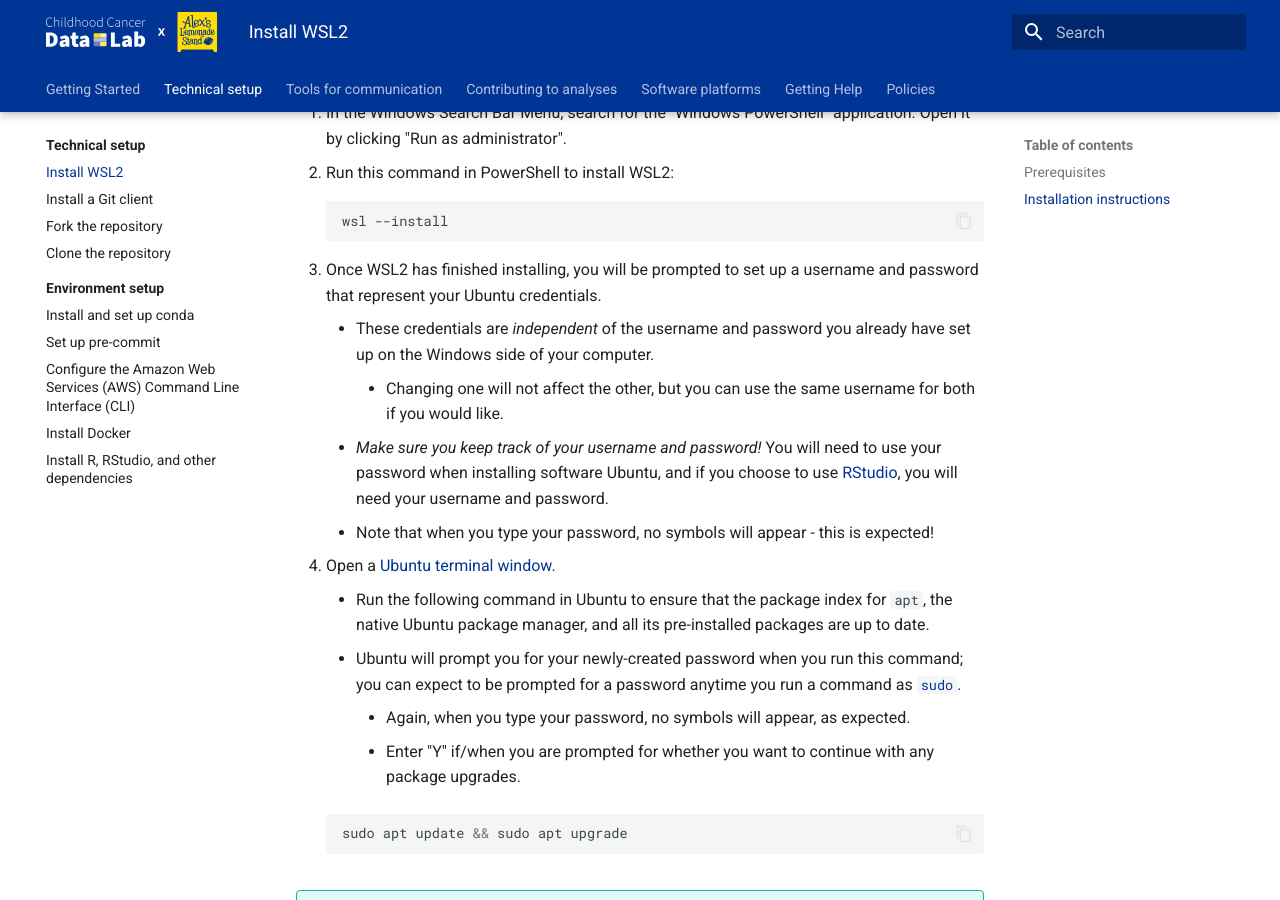
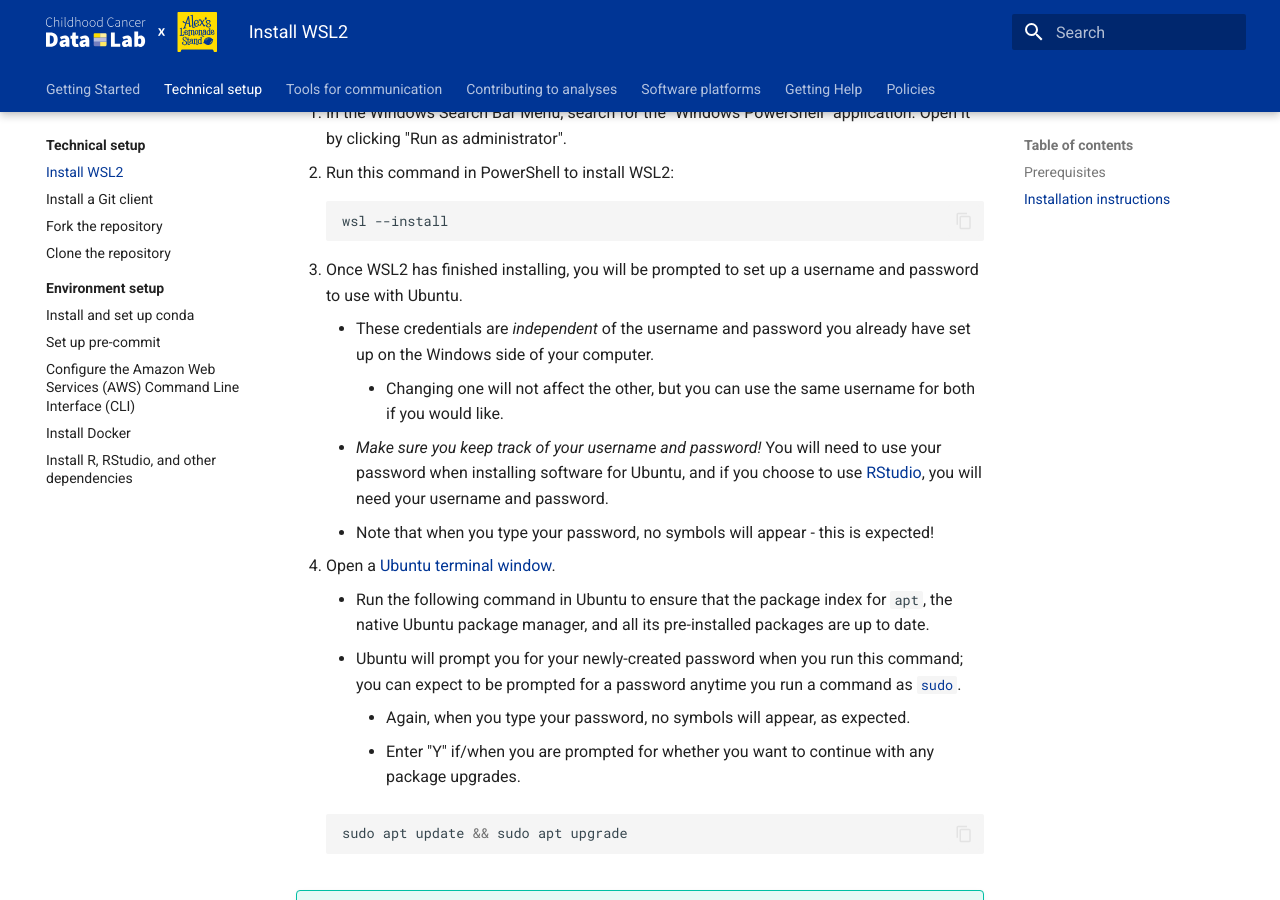
Before and after one commit to AlexsLemonade/OpenScPCA-analysis, an MkDocs documentation site: the page built from docs/technical-setup/install-wsl2.md, in a window 1280 px wide and 900 px high, scrolled down 964 px. Built offline with MkDocs 1.6.1 and Material for MkDocs 9.7.7, drawn with Linux system fonts in a browser that asks for light colours.

Commit message:
Apply suggestions from code review
Co-authored-by: Joshua Shapiro <josh.shapiro@ccdatalab.org>

````diff
--- a/docs/technical-setup/install-wsl2.md
+++ b/docs/technical-setup/install-wsl2.md
@@ -37,11 +37,11 @@
     wsl --install
     ```
 
-1. Once WSL2 has finished installing, you will be prompted to set up a username and password that represent your Ubuntu credentials.
+1. Once WSL2 has finished installing, you will be prompted to set up a username and password to use with Ubuntu.
     - These credentials are _independent_ of the username and password you already have set up on the Windows side of your computer.
         - Changing one will not affect the other, but you can use the same username for both if you would like.
     - _Make sure you keep track of your username and password!_
-    You will need to use your password when installing software Ubuntu, and if you choose to use [RStudio](environment-setup/install-r-rstudio.md#using-the-rstudio-server), you will need your username and password.
+    You will need to use your password when installing software for Ubuntu, and if you choose to use [RStudio](environment-setup/install-r-rstudio.md#using-the-rstudio-server), you will need your username and password.
     - Note that when you type your password, no symbols will appear - this is expected!
 
 1. Open a [Ubuntu terminal window](../software-platforms/general-tools/using-the-terminal.md#accessing-the-terminal-on-wsl2-on-windows).
````
